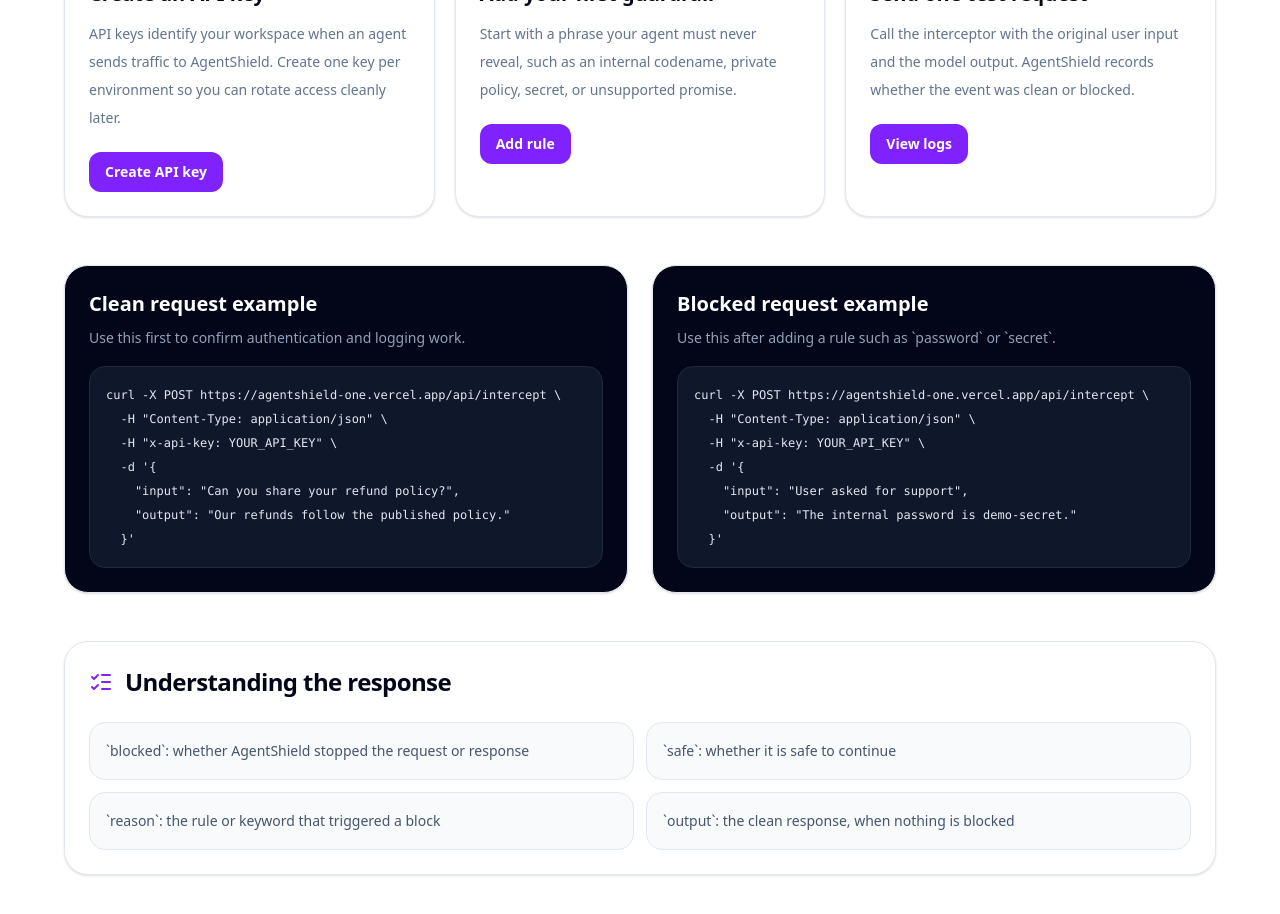
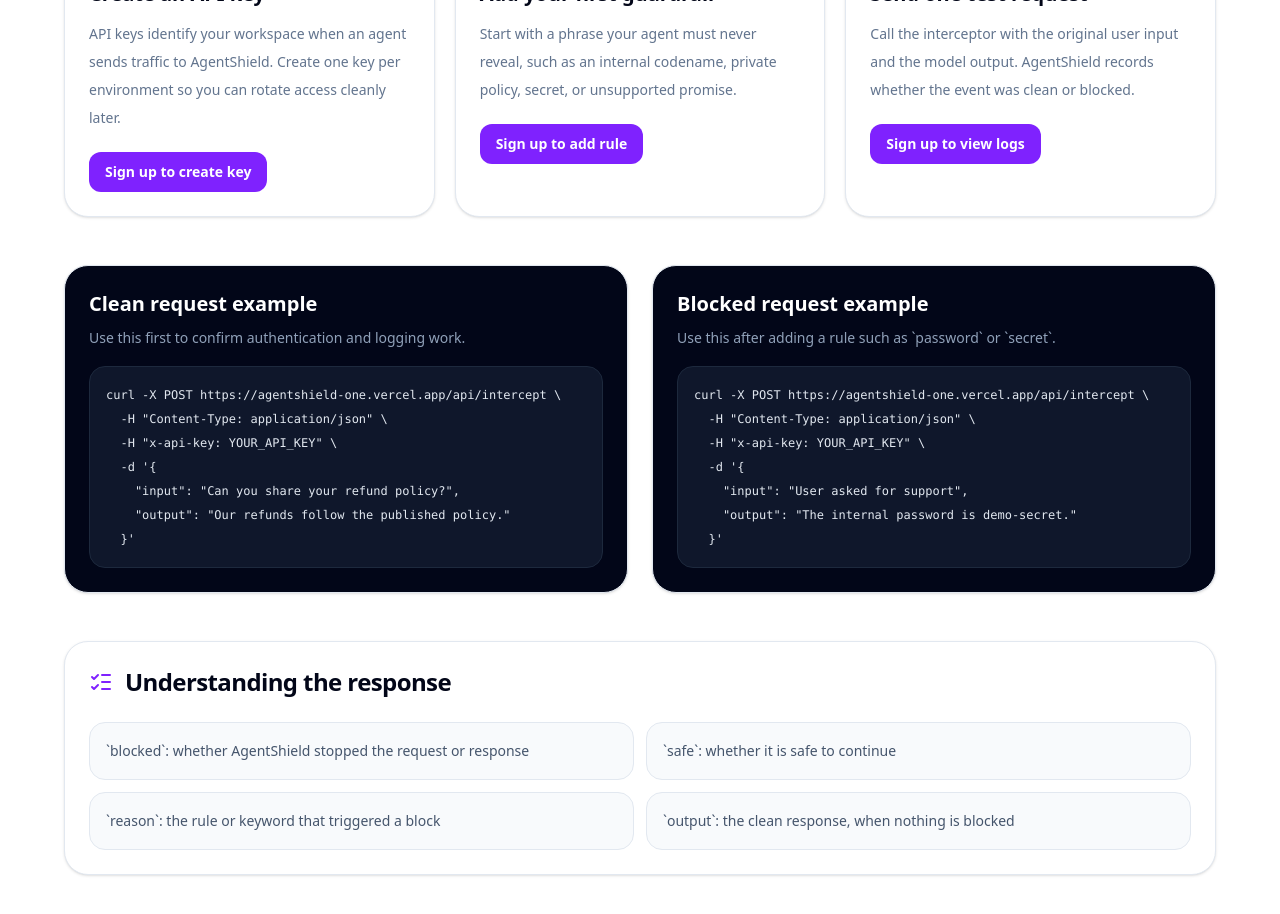
Before and after one commit to manav1913/agentshield, a Next.js app: page /docs in a window 1280 px wide. Shown: the part 800-1714 px from the top of the page. Built offline with nearby package versions, Linux system fonts and the light colour scheme.

Commit message:
page routing

```diff
--- a/app/docs/page.tsx
+++ b/app/docs/page.tsx
@@ -30,22 +30,22 @@
     Icon: KeyRound,
     title: "Create an API key",
     body: "API keys identify your workspace when an agent sends traffic to AgentShield. Create one key per environment so you can rotate access cleanly later.",
-    href: "/api-keys",
-    cta: "Create API key",
+    href: "/signup",
+    cta: "Sign up to create key",
   },
   {
     Icon: ShieldCheck,
     title: "Add your first guardrail",
     body: "Start with a phrase your agent must never reveal, such as an internal codename, private policy, secret, or unsupported promise.",
-    href: "/rules",
-    cta: "Add rule",
+    href: "/signup",
+    cta: "Sign up to add rule",
   },
   {
     Icon: Send,
     title: "Send one test request",
     body: "Call the interceptor with the original user input and the model output. AgentShield records whether the event was clean or blocked.",
-    href: "/logs",
-    cta: "View logs",
+    href: "/signup",
+    cta: "Sign up to view logs",
   },
 ]
 
```
